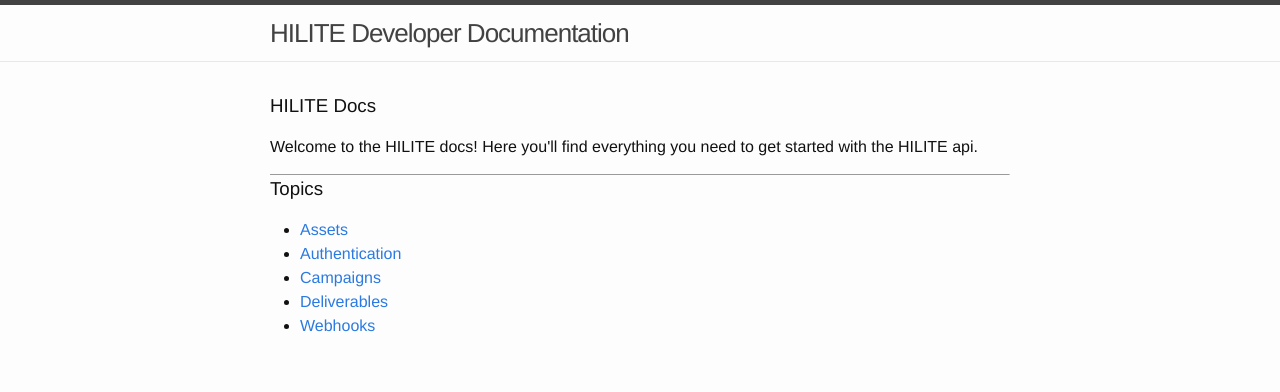
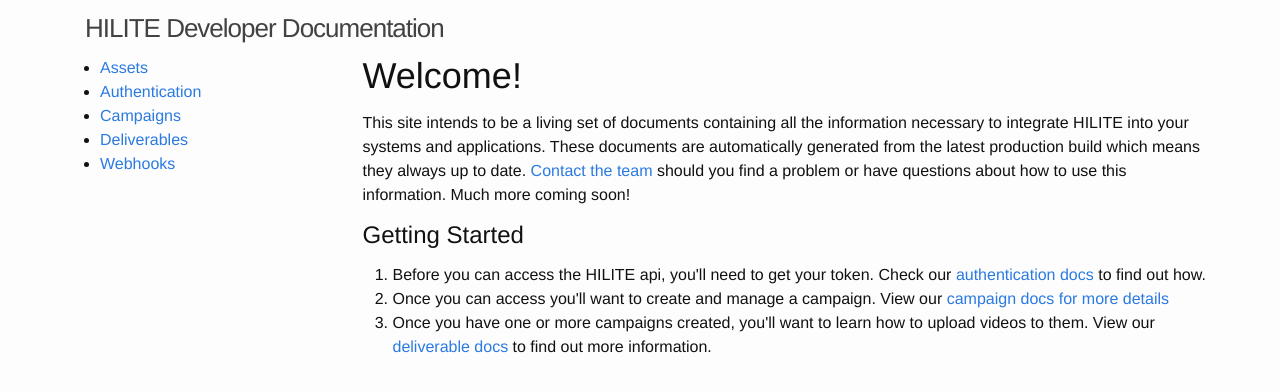
Before and after one commit to hilite-developer-site/hilite-developer-site.github.io, a Jekyll site: the page built from index.html, in a window 1280 px wide. Shown: the top 392 px of the page. Built offline with Jekyll 4.4.1, drawn with Linux system fonts in a browser that asks for light colours.

Commit message:
layout updates to make things more user friendly

```diff
--- a/_includes/head.html
+++ b/_includes/head.html
@@ -5,7 +5,7 @@
 
   <title>{% if page.title %}{{ page.title }}{% else %}{{ site.title }}{% endif %}</title>
   <meta name="description" content="{% if page.excerpt %}{{ page.excerpt | strip_html | strip_newlines | truncate: 160 }}{% else %}{{ site.description }}{% endif %}">
-
+  <link href="https://maxcdn.bootstrapcdn.com/bootstrap/3.3.7/css/bootstrap.min.css" rel="stylesheet" integrity="sha384-BVYiiSIFeK1dGmJRAkycuHAHRg32OmUcww7on3RYdg4Va+PmSTsz/K68vbdEjh4u" crossorigin="anonymous">
   <link rel="stylesheet" href="{{ "/css/main.css" | prepend: site.baseurl }}">
   <link rel="canonical" href="{{ page.url | replace:'index.html','' | prepend: site.baseurl | prepend: site.url }}">
   <link rel="alternate" type="application/rss+xml" title="{{ site.title }}" href="{{ "/feed.xml" | prepend: site.baseurl | prepend: site.url }}" />
--- a/_includes/header.html
+++ b/_includes/header.html
@@ -1,9 +1,9 @@
-<header class="site-header">
-
-  <div class="wrapper">
-
-    <a class="site-title" href="{{ site.baseurl }}/">{{ site.title }}</a>
-
+<header>
+  <div class="container">
+    <div class="row">
+      <div class="col-xs-12">
+        <a class="site-title" href="{{ site.baseurl }}/">{{ site.title }}</a>
+      </div>
+    </div>
   </div>
-
 </header>
--- a/_layouts/default.html
+++ b/_layouts/default.html
@@ -5,11 +5,21 @@
 
 <body>
 
+
+
+  <div class="container">
     {% include header.html %}
-
-    <div class="page-content">
-      <div class="wrapper">
+      <div class="row">
+        <div class="col-sm-3">
+          <ul>
+            {% for page in site.pages %} {% if page.title %}
+            <li><a class="page-link" href="{{ page.url | prepend: site.baseurl }}">{{ page.title }}</a></li>
+            {% endif %} {% endfor %}
+          </ul>
+        </div>
+        <div class="col-sm-9">
           {{ content }}
+        </div>
       </div>
   </div>
 
--- a/css/main.scss
+++ b/css/main.scss
@@ -22,10 +22,10 @@ $grey-color-light: lighten($grey-color, 40%);
 $grey-color-dark:  darken($grey-color, 25%);
 
 // Width of the content area
-$content-width:    800px;
+$content-width:    1200px;
 
 $on-palm:          600px;
-$on-laptop:        800px;
+$on-laptop:        1200px;
 
 
 
@@ -42,8 +42,6 @@ $on-laptop:        800px;
     }
 }
 
-
-
 // Import partials from `sass_dir` (defaults to `_sass`)
 @import
         "base",
--- a/index.html
+++ b/index.html
@@ -1,18 +1,18 @@
 ---
 layout: default
 ---
+<h1>Welcome!</h1>
 
-<h3>HILITE Docs</h3>
+<p>This site intends to be a living set of documents containing all the information necessary to integrate HILITE into your
+  systems and applications. These documents are automatically generated from the latest production build which means they
+  always up to date. <a href="mailto:hello@betacamp.us">Contact the team</a> should you find a problem or have questions
+  about how to use this information. Much more coming soon!</p>
 
-<p>Welcome to the HILITE docs! Here you'll find everything you need to get started with the HILITE api.</p>
+<h3>Getting Started</h3>
+<ol>
+  <li>Before you can access the HILITE api, you'll need to get your token. Check our <a href="/authentication.html">authentication docs</a>    to find out how.</li>
 
-<hr size="1" />
+  <li>Once you can access you'll want to create and manage a campaign. View our <a href="/campaigns.html">campaign docs for more details</a></li>
 
-<h3>Topics</h3>
-<ul>
-  {% for page in site.pages %}
-    {% if page.title %}
-      <li><a class="page-link" href="{{ page.url | prepend: site.baseurl }}">{{ page.title }}</a></li>
-    {% endif %}
-  {% endfor %}
-</ul>
+  <li>Once you have one or more campaigns created, you'll want to learn how to upload videos to them. View our <a href="/deliverables.html">deliverable docs</a>    to find out more information.</li>
+</ol>
```
Also changed, not shown: _layouts/comingsoon.html (+12 -1 lines). Lines whose indentation alone changed are shown as unchanged.
